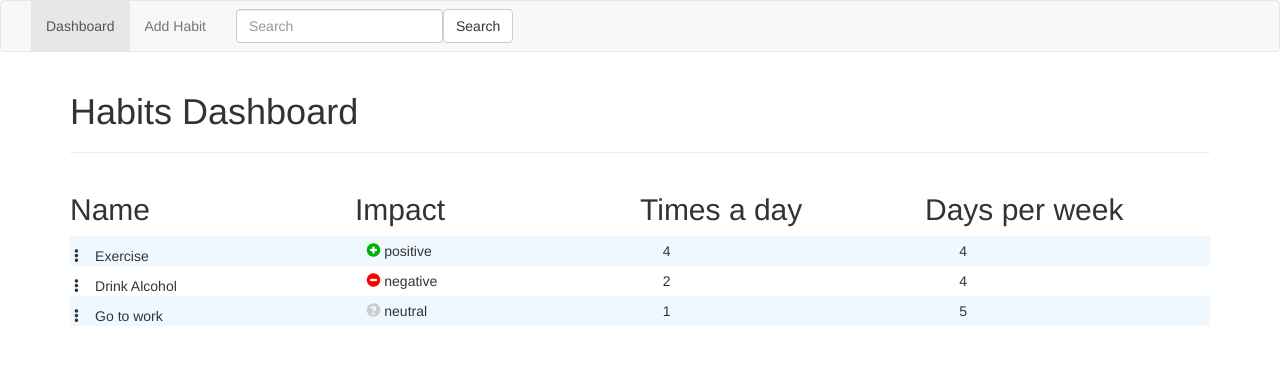
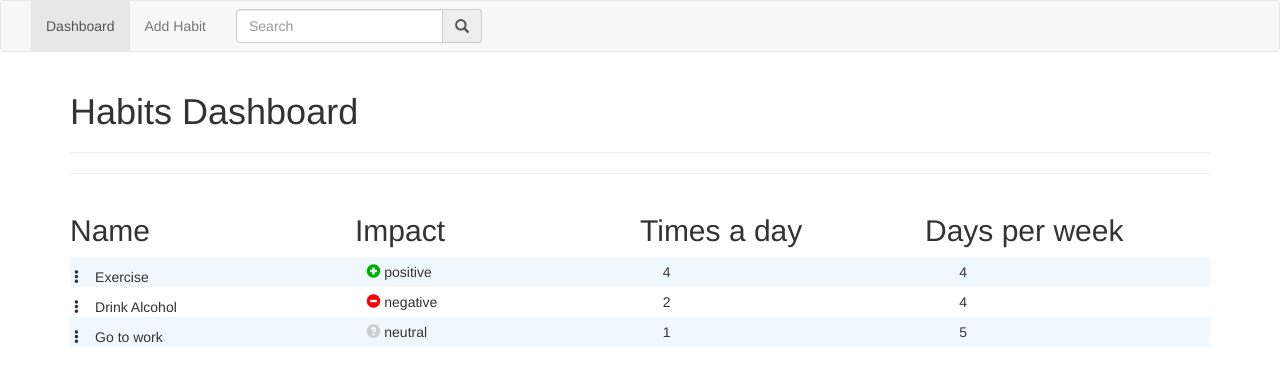
Before and after one commit to theglitcher97/angular_the_complete_guide_course, an Angular app: page / in a window 1280 px wide. Shown: the top 386 px of the page. Built offline with nearby package versions, Linux system fonts and the light colour scheme.

Commit message:
ref: search bar

```diff
--- a/src/app/app.component.html
+++ b/src/app/app.component.html
@@ -12,10 +12,12 @@
 
         <!-- Search Bar-->
         <form class="navbar-form navbar-right">
-          <div class="form-group">
+          <div class="input-group">
             <input #search (keyup)="onSearchHabit(search.value)" class="form-control" placeholder="Search" type="text">
+            <span class="input-group-addon" id="sizing-addon2">
+              <span class="glyphicon glyphicon-search"></span>
+            </span>
           </div>
-          <button (click)="onSearchHabit(search.value)" class="btn btn-default" type="button">Search</button>
         </form>
 
       </div>
--- a/src/app/dashboard/dashboard.component.html
+++ b/src/app/dashboard/dashboard.component.html
@@ -1,4 +1,6 @@
 <h1>Habits Dashboard</h1>
+<hr>
+
 <hr>
 <app-habits (onEditHabit)="onEditHabitAction($event)" (onRemoveHabit)="onRemoveHabit($event)"
             [habitsList]="habits"></app-habits>
```
